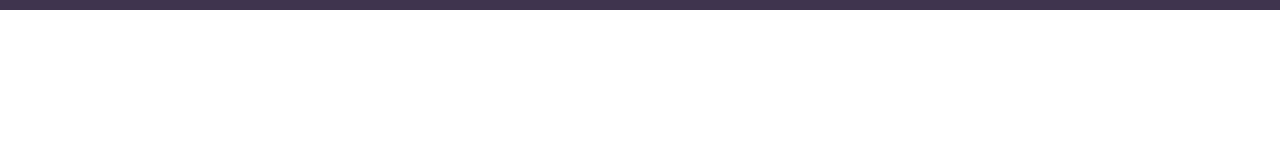
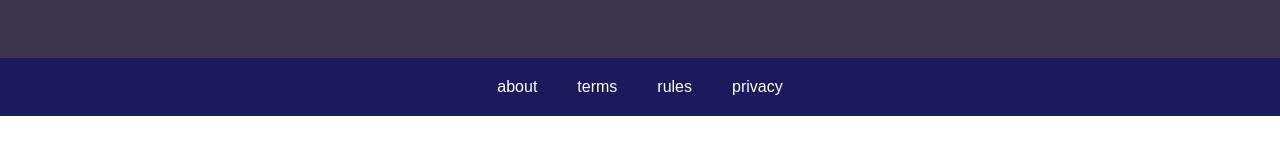
Before and after one commit to meghamaurya/imgur-frontend, a React (Create React App) app in the folder imgur/: page / in a window 1280 px wide. Shown: the part 596-750 px from the top of the page. Built offline with nearby package versions, Linux system fonts and the light colour scheme.

Commit message:
added new features

```diff
--- a/imgur/src/App.css
+++ b/imgur/src/App.css
@@ -282,3 +282,21 @@ h2 {
 .dropdown:hover .dropbtn {
   background-color: #3e8e67;
 }
+
+.footer {
+  display: flex;
+  flex-direction: column;
+  color: white;
+}
+
+.footer {
+  display: flex;
+  flex-direction: row;
+  justify-content: center;
+  background-color: rgb(26, 26, 92);
+}
+
+.footer a {
+  padding: 20px;
+  cursor: pointer;
+}
--- a/imgur/src/App.js
+++ b/imgur/src/App.js
@@ -1,13 +1,15 @@
 import "./App.css";
 import Navbar from "./components/navbar";
 import ImageCard from "./components/imageCard";
-import DropDown from "./components/dropdown"
+import DropDown from "./components/dropdown";
+import Footer from "./components/footer";
 function App() {
   return (
     <div className="App">
       <Navbar />
       <DropDown />
       <ImageCard />
+      <Footer />
     </div>
   );
 }
```
